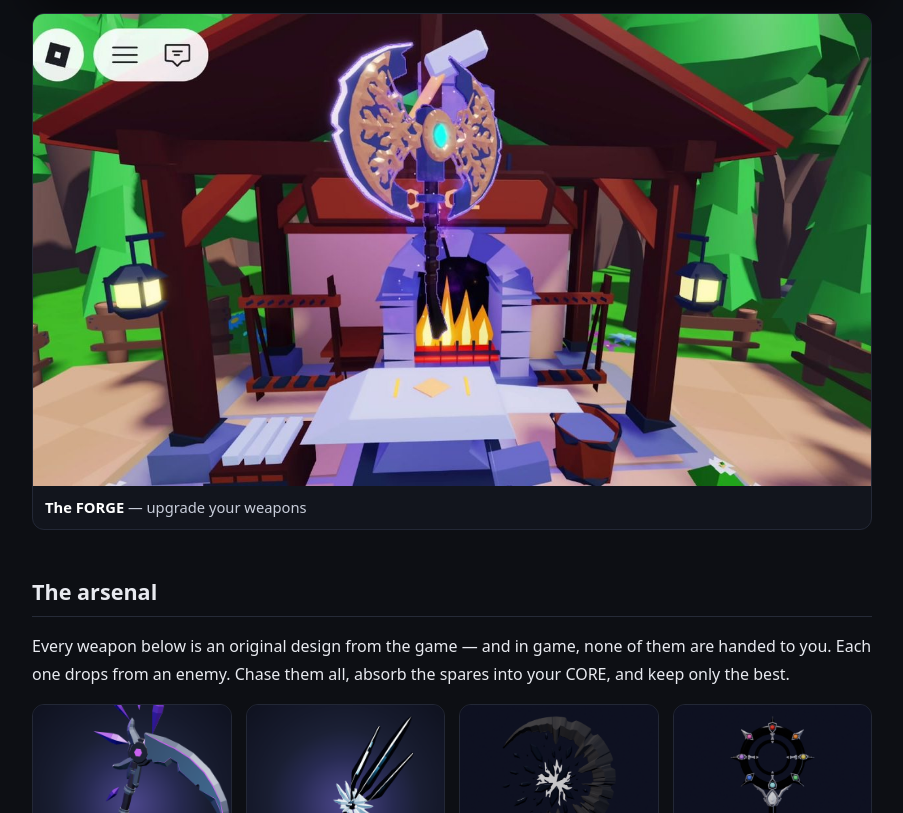
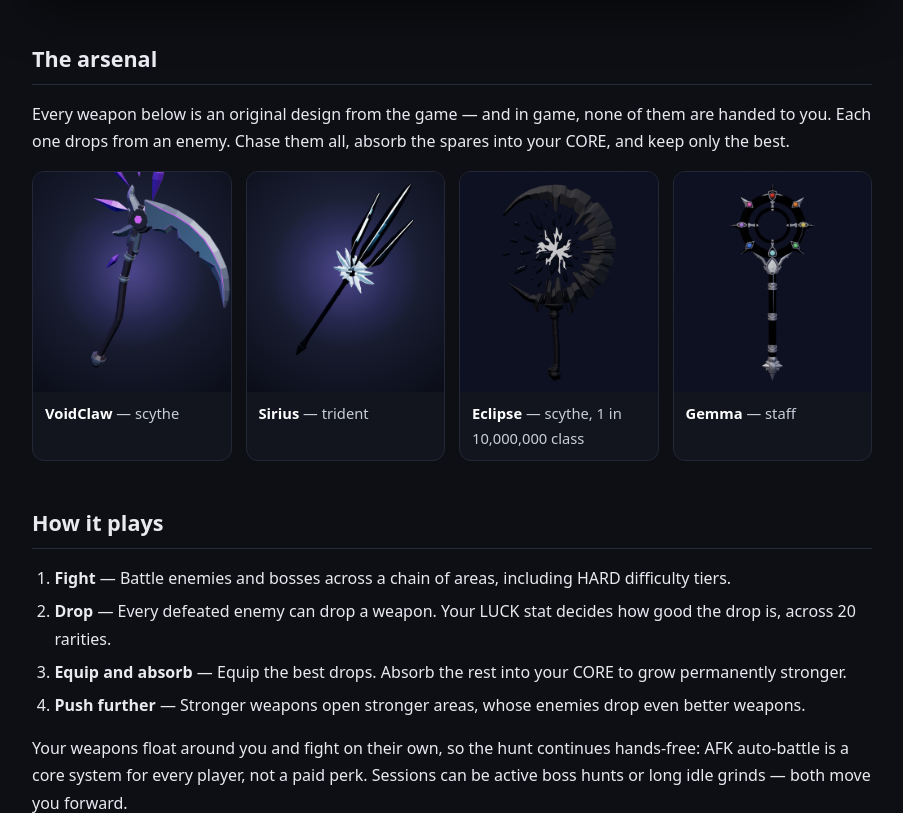
Before and after one commit to legendaryweaponrng/legendaryweaponrng.github.io, a plain HTML site: page index.html in a window 1280 px wide. Shown: the part 1722-2535 px from the top of the page, without its empty margins (188-1091 px from the left). Drawn offline with Linux system fonts and the light colour scheme.

Commit message:
Remove duplicated FORGE screenshot

```diff
--- a/index.html
+++ b/index.html
@@ -98,13 +98,6 @@
     <source src="video/trailer.mp4" type="video/mp4">
     Your browser does not support embedded video — watch it on the <a href="https://www.roblox.com/games/124951815167262/Legendary-Weapon-RNG">Roblox game page</a>.
   </video>
-  <div class="shots">
-    <figure>
-      <img src="img/shot_forge.jpg" alt="In-game: a legendary double axe floats above the FORGE furnace">
-      <figcaption><b>The FORGE</b> — upgrade your weapons</figcaption>
-    </figure>
-  </div>
-
   <h2>The arsenal</h2>
   <p>Every weapon below is an original design from the game — and in game, none of them are handed to you. Each one drops from an enemy. Chase them all, absorb the spares into your CORE, and keep only the best.</p>
   <div class="gallery">
```
